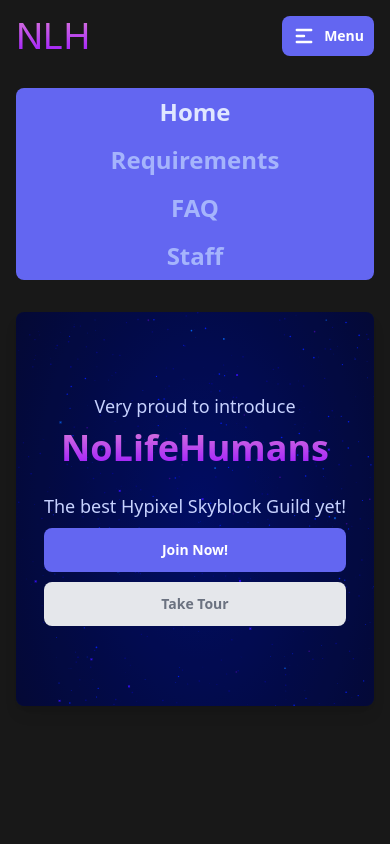
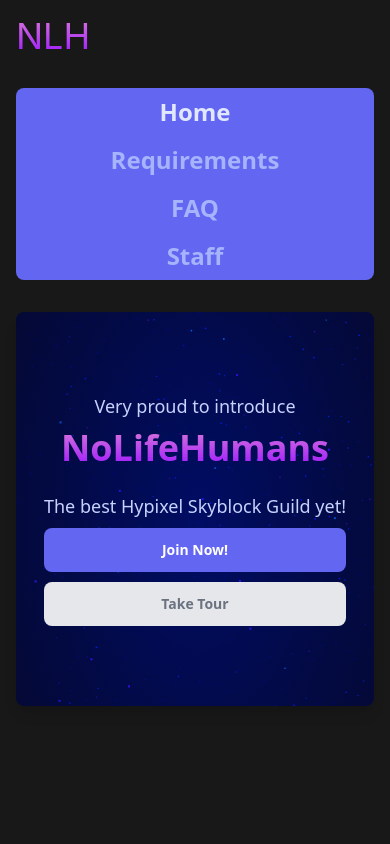
Before and after one commit to DarthGigi/NLH-Website-MC, a plain HTML site: page index.html in a window 390 px wide. Shown: the top 844 px of the page. Drawn offline with Linux system fonts and the light colour scheme.

Commit message:
Initial Release of Redesign v1

```diff
--- a/index.html
+++ b/index.html
@@ -61,7 +61,7 @@
                 <!-- buttons - start -->
                 <a href="https://discord.gg/herHCGPcNW" target="_blank" class="hidden px-8 py-3 text-sm font-semibold text-center text-white transition-all duration-300 ease-in-out bg-indigo-500 rounded-lg outline-none md:hover:scale-110 lg:inline-block hover:bg-indigo-600 active:bg-indigo-700 focus-visible:ring ring-indigo-300 md:text-base">Join</a>
 
-                <button onclick="mobileNavbar()" type="button" class="inline-flex items-center lg:hidden bg-indigo-500 hover:bg-indigo-600 active:bg-indigo-700 focus-visible:ring ring-indigo-300 text-white text-sm md:text-base font-semibold rounded-lg gap-2 px-2.5 py-2">
+                <button onclick="mobileNavbar()" type="button" class="hidden inline-flex items-center lg:hidden bg-indigo-500 hover:bg-indigo-600 active:bg-indigo-700 focus-visible:ring ring-indigo-300 text-white text-sm md:text-base font-semibold rounded-lg gap-2 px-2.5 py-2">
                     <svg xmlns="http://www.w3.org/2000/svg" class="w-6 h-6" viewBox="0 0 20 20" fill="currentColor">
                         <path fill-rule="evenodd" d="M3 5a1 1 0 011-1h12a1 1 0 110 2H4a1 1 0 01-1-1zM3 10a1 1 0 011-1h6a1 1 0 110 2H4a1 1 0 01-1-1zM3 15a1 1 0 011-1h12a1 1 0 110 2H4a1 1 0 01-1-1z" clip-rule="evenodd" />
                     </svg>
```
